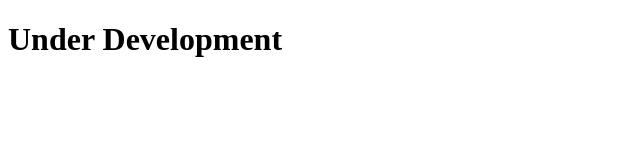
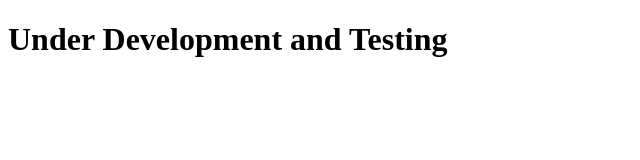
Before and after one commit to ilexl/ForTheMonkeysWebsite, a plain HTML site: page index.html in a window 1280 px wide. Shown: the whole page, without its empty margins (0-640 px from the left). Drawn offline with Linux system fonts and the light colour scheme.

Commit message:
Update index.html
Testing the dev web server

```diff
--- a/index.html
+++ b/index.html
@@ -1,6 +1,6 @@
 <!DOCTYPE html>
 <html>
 <body>
-<h1>Under Development</h1>
+<h1>Under Development and Testing</h1>
 </body>
 </html>
```
